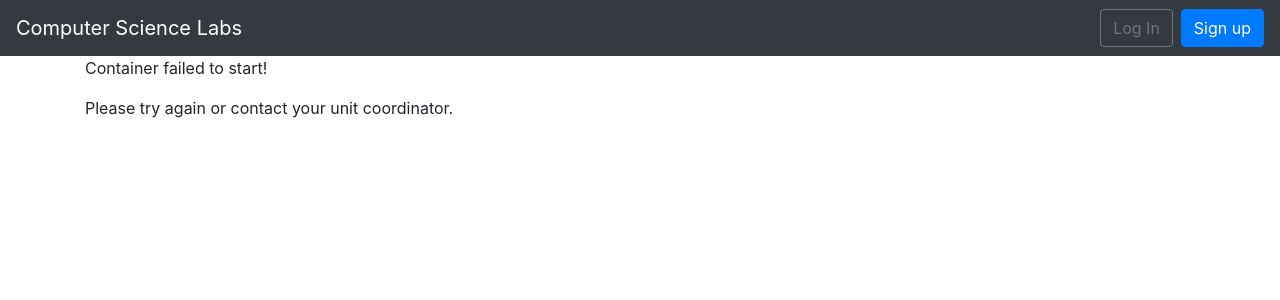
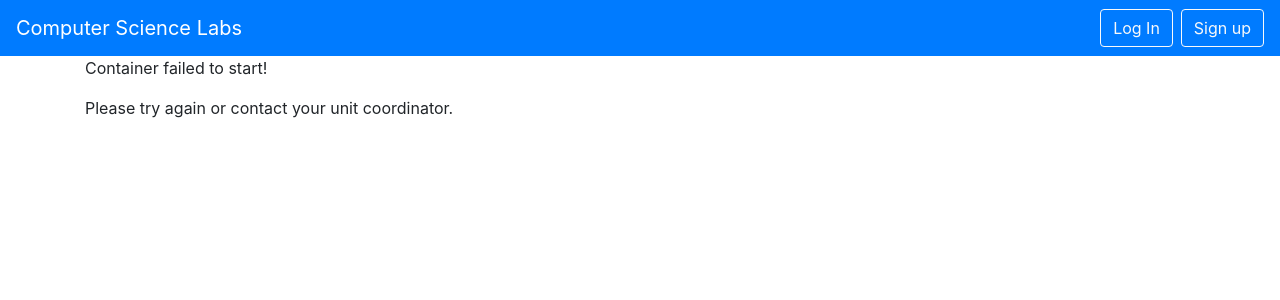
Before and after one commit to miabl/container-website, a Django app: page /containers/failure in a window 1280 px wide. Shown: the top 300 px of the page. Run offline with Django 4.2, Linux system fonts and the light colour scheme; some libraries are stand-ins or nearby versions.

Commit message:
update css

```diff
--- a/containers/templates/base_generic.html
+++ b/containers/templates/base_generic.html
@@ -19,7 +19,7 @@
 </body>
 
 <body>
-    <nav class="navbar navbar-expand-lg navbar-dark bg-dark">
+    <nav class="navbar navbar-expand-lg navbar-dark bg-primary">
         <a class="navbar-brand" href="{% url 'index' %}">Computer Science Labs</a>
         <button class="navbar-toggler" type="button" data-toggle="collapse"
         data-target="#navbarSupportedContent"
@@ -34,7 +34,7 @@
                         <a class="nav-link dropdown-toggle" href="{% url 'index' %}"
                            id="navbarDropdown" role="button" data-toggle="dropdown"
                            aria-haspopup="true" aria-expanded="false">
-                            {{ user.username }}
+                            {{ user.username|title }}
                         </a>
                         <div class="dropdown-menu dropdown-menu-lg-right"
                         aria-labelledby="navbarDropdown">
@@ -48,9 +48,9 @@
                 </ul>
             {% else %}
                 <form class="form-inline ml-auto">
-                    <a href="{% url 'login' %}" class="btn btn-outline-secondary">
+                    <a href="{% url 'login' %}" class="btn btn-outline-light mr-2">
                         Log In</a>
-                    <a href="{% url 'register' %}" class="btn btn-primary ml-2">
+                    <a href="{% url 'register' %}" class="btn btn-outline-light">
                         Sign up</a>
                 </form>
             {% endif %}
```
